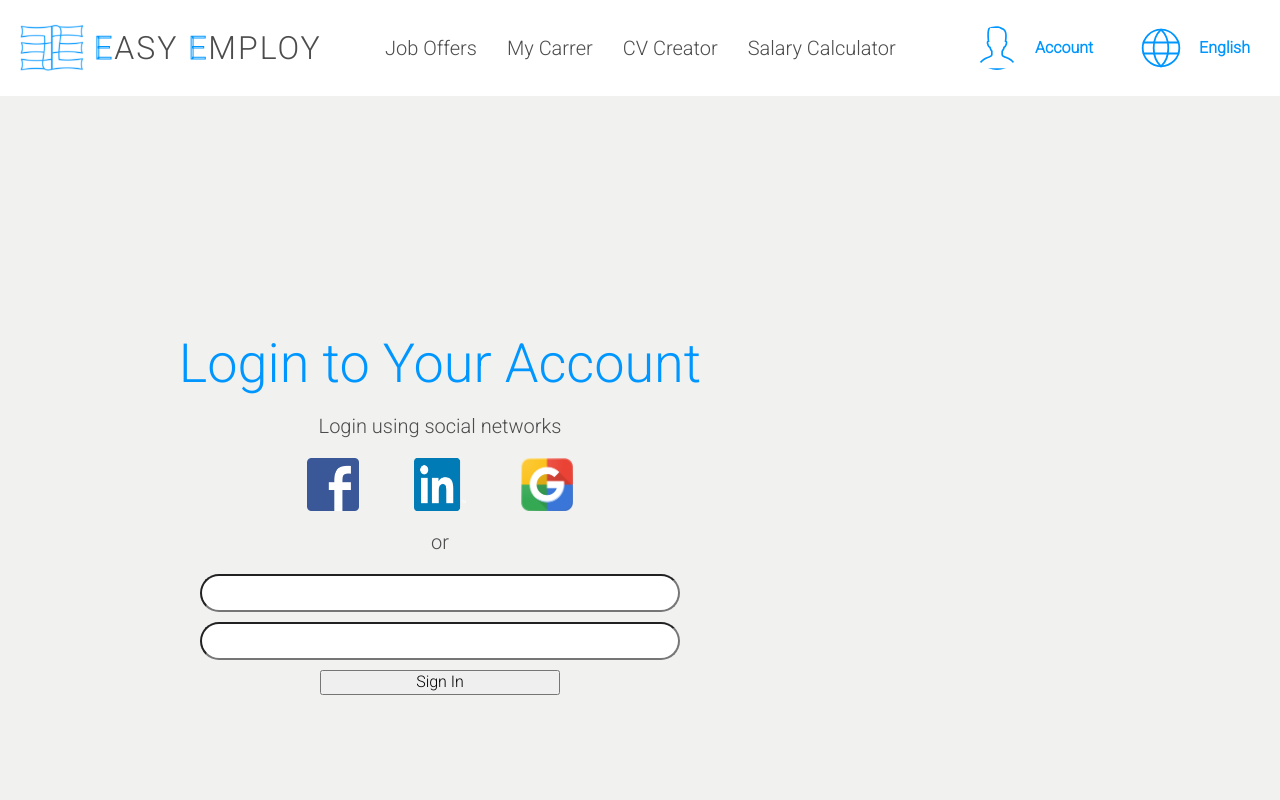
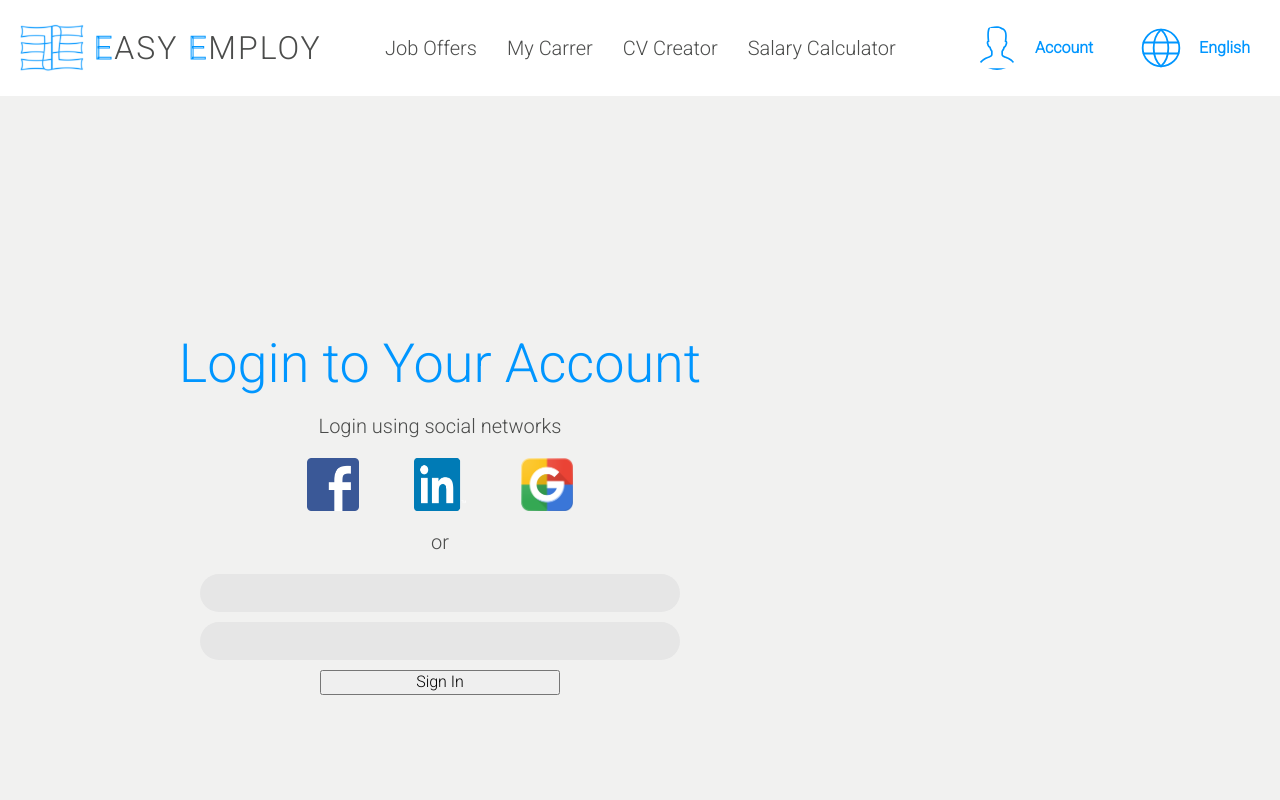
Before and after one commit to mizdebski77/Easy-Employ, a React (Create React App) app: page /Log-In in a window 1280 px wide. Shown: the top 800 px of the page. Built offline with nearby package versions, Linux system fonts and the light colour scheme.

Commit message:
Color to theme added

```diff
--- a/src/core/styledComponents.d.ts
+++ b/src/core/styledComponents.d.ts
@@ -10,6 +10,7 @@ declare module 'styled-components' {
             secondColor: string;
             thirdColor: string;
             fontMainActive: string;
+            fourthColor: string;
         }
         breakPoint: {
             firstBp: number,
--- a/src/core/theme.ts
+++ b/src/core/theme.ts
@@ -7,6 +7,7 @@ export const theme = {
         fontMainActive: "rgba(0,150,255, 0.5)",
         secondColor: "#ffff",
         thirdColor: "#e6e6e6",
+        fourthColor: 'rgba(197,235,254,255)',
     },
 
     breakPoint: {
--- a/src/features/LogIn/styledLogIn.ts
+++ b/src/features/LogIn/styledLogIn.ts
@@ -58,9 +58,10 @@ export const Form = styled.form`
 `;
 
 export const Input = styled.input`
-    padding: 8px 10px;
+    padding:  10px;
     border-radius: 20px;
-
+    border: none;
+    background: ${({ theme }) => theme.color.thirdColor};
 `;
 
 export const Button = styled.button`
```
